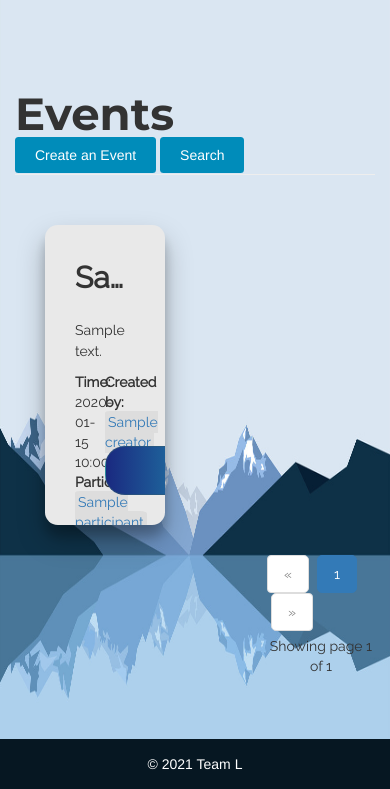
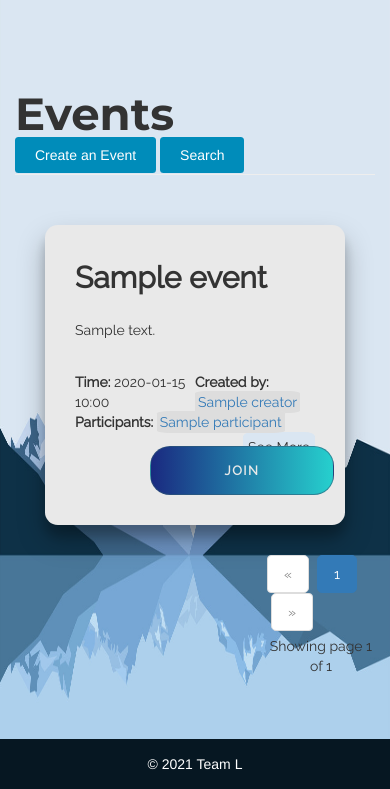
Before and after one commit to joycedaiyt/UW-Link, a Flask app: template uwlink/templates/feed.html in a window 390 px wide. Shown: the part 55-844 px from the top of the page. Run offline with Flask 2, Linux system fonts and the light colour scheme; a user stored in the database is signed in; the template is opened without the code that fills it: most values are stand-ins (such as "Sample title", 1, 10 or a date in 2020); some libraries are stand-ins or nearby versions; some web fonts are replaced.

Commit message:
add simple responsiveness for the feed page

```diff
--- a/uwlink/static/feed.css
+++ b/uwlink/static/feed.css
@@ -193,3 +193,9 @@ h1 {
   width: 100%;
   overflow: scroll;
 }
+
+@media only screen and (max-width: 1000px) {
+  .feed {
+    grid-template-columns: 100%;
+  }
+}
--- a/uwlink/templates/base.html
+++ b/uwlink/templates/base.html
@@ -34,7 +34,7 @@ body  {
       <ul class="nav navbar-nav">
         <li><a href="{{ url_for('.feed') }}">Home</a></li>
         {% if current_user.is_authenticated %}
-        <li><a href="{{ url_for('.account') }}">Account</a></li>
+        <li><a href="{{ url_for('.account') }}">Profile</a></li>
         {% endif %}
       </ul>
       <ul class="nav navbar-nav navbar-right">
```
